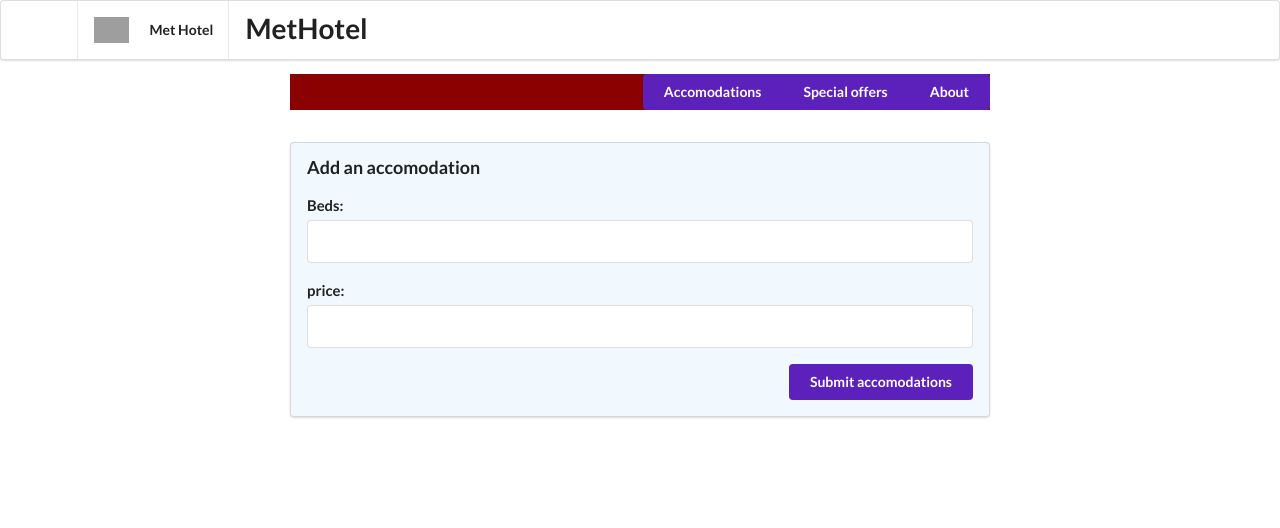
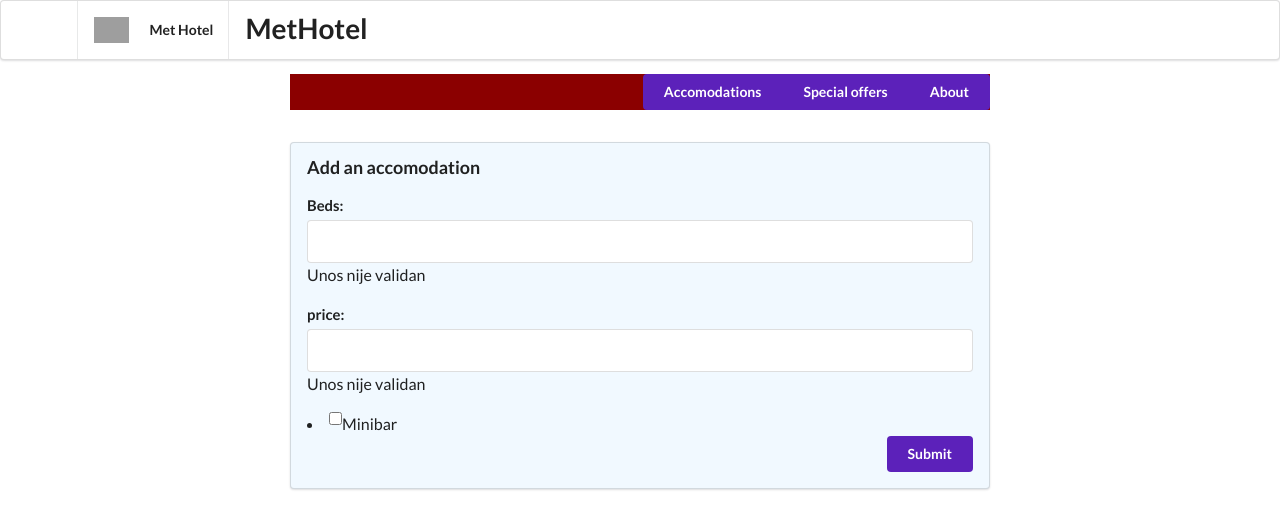
Before and after one commit to luzajic91/MetHotels, an Angular app: page / in a window 1280 px wide. Shown: the top 528 px of the page. Built offline with nearby package versions, Linux system fonts and the light colour scheme; grey boxes are pictures that could not be loaded.

Commit message:
DZ08
commit 8. domaceg zadatka

```diff
--- a/src/app/accomodation/accomodation.model.ts
+++ b/src/app/accomodation/accomodation.model.ts
@@ -2,11 +2,18 @@ export class Accomodation {
 
     beds: number;
     price: number;
+    minibar: boolean;
 
-    constructor(beds: number, price: number) {
-        this.beds = beds;
-        this.price = price;
+    constructor(beds: number, price: number, minibar?: boolean) {
+        if (minibar != null && minibar != false) {
+            this.beds = beds;
+            this.price = price * 1.5;
+        } else {
+            this.beds = beds;
+            this.price = price;
+        }
     }
+
     pricePerBed(): number {
         return this.price/this.beds;
     }
--- a/src/app/app.component.html
+++ b/src/app/app.component.html
@@ -1,16 +1,25 @@
 <app-navbarcomponent (display)="displayCont($event)"></app-navbarcomponent>
-<form class="ui large form segment">
+<form [formGroup]="myForm" (ngSubmit)="onSubmit(myForm.value)" class="ui large form segment" [class.error]="!myForm.valid">
     <h3 class="ui header">Add an accomodation</h3>
     <div class="field">
         <label for="beds">Beds:</label>
-        <input name="beds" #newbeds>
+        <input name="beds" #newbeds formControlName="bedsInput">
+        <div *ngIf="!myForm.controls['bedsInput'].valid">Unos nije validan</div>
     </div>
     <div class="field">
         <label for="price">price:</label>
-        <input name="price" #newprice>
+        <input name="price" #newprice formControlName="priceInput">
+        <div *ngIf="!myForm.controls['priceInput'].valid">Unos nije validan</div>
     </div>
-    <button (click)="addRoom(newbeds, newprice)" class="ui positive right floated button">
-        Submit accomodations
+    <div>
+        <li>
+            <input type="checkbox" name="minibar" formControlName="minibar">
+            <label for="minibar">Minibar</label>
+        </li>
+        <div *ngIf="myForm.controls['minibar'].value">Price will be increased by 50%!!</div>
+    </div>
+    <button type="submit" class="ui positive right floated button">
+        Submit
     </button>
 </form>
 <div *ngIf="dispCont[0]">
--- a/src/app/app.component.ts
+++ b/src/app/app.component.ts
@@ -1,6 +1,17 @@
-import { Component } from '@angular/core';
+import { StringMap } from '@angular/compiler/src/compiler_facade_interface';
+import { Component, OnInit } from '@angular/core';
+import { AbstractControl, FormBuilder, FormControl, FormGroup, Validators } from '@angular/forms';
 import { Accomodation } from './accomodation/accomodation.model';
 import { Preporuka } from './preporuka/preporuka.model';
+
+function customValidator(control: FormControl): { [s: string]: boolean } {
+  //if (/\d/.test(control.value)) {
+  if (control.value.length > 4) {
+    return {duzeJeOdCetiri: true};
+  } else {
+    return {kraceJeOdCetiri: true};
+  }
+}
 
 @Component({
   selector: 'app-root',
@@ -8,11 +19,15 @@ import { Preporuka } from './preporuka/preporuka.model';
   styleUrls: ['./app.component.css']
 })
 
-export class AppComponent {
+export class AppComponent implements OnInit {
 
   accomodations: Accomodation[];
   preporuke: Preporuka[];
   title = 'MetHotels';
+
+  myForm: FormGroup;
+  ru: AbstractControl;
+  rutri: AbstractControl;
 
   dispCont: boolean[] = [false, false, false];
 
@@ -22,22 +37,54 @@ export class AppComponent {
     return false;
   }
 
-  constructor() {
+  constructor(fb: FormBuilder) {
+
     this.accomodations = [
       new Accomodation(1, 100),
       new Accomodation(2, 200),
       new Accomodation(3, 300)
     ];
     this.preporuke = [
-      new Preporuka('Bed&Breakfast', 'Dorucak uz nocenje'),
+      new Preporuka('Bed & Breakfast', 'Dorucak uz nocenje'),
       new Preporuka('Tourist special', 'Ukljucena tura svih najbitnijih turistickih zamki')
     ];
   }
 
-  addRoom(beds: HTMLInputElement, price: HTMLInputElement): boolean {
-    console.log(`Adding room beds: ${beds.value} and link: ${price.value}`);
-    this.accomodations.push(new Accomodation(parseInt(beds.value), parseInt(price.value)));
+  onSubmit(value: any): boolean {
+
+    if (this.myForm.valid) {
+      this.accomodations.push(new Accomodation(value.bedsInput, value.priceInput, value.minibar));
+      console.log("accomodations done, price is "+value.priceInput);
+      return false;
+    }
+    console.log(this.myForm.controls['priceInput'].valid);
+    console.log(this.myForm.controls['bedsInput'].valid);
+    console.log(this.myForm.controls['minibar'].value);
+    console.log(this.myForm);
     return false;
   }
 
+  ngOnInit() {
+    this.myForm = new FormGroup({
+      bedsInput: new FormControl('', [Validators.required, this.customValidator2]),
+      priceInput: new FormControl('', [Validators.required, this.customValidator3]),
+      minibar: new FormControl()
+    });
+  }
+
+  customValidator2(control: FormControl) {
+    if (control.value > 10 || control.value < 1) {
+      return {"cant have more than 10 rooms": true};
+    } else {
+      return null;
+    }
+  }
+
+  customValidator3(control: FormControl) {
+    if (control.value < 100) {
+      return {"price cant be lower than 100": true};
+    } else {
+      return null;
+    }
+  }
 }
--- a/src/app/app.module.ts
+++ b/src/app/app.module.ts
@@ -7,6 +7,7 @@ import { AccomodationComponent } from './accomodation/accomodation.component';
 import { NavbarcomponentComponent } from './navbarcomponent/navbarcomponent.component';
 import { PreporukaComponent } from './preporuka/preporuka.component';
 import { KontaktComponent } from './kontakt/kontakt.component';
+import { FormsModule, ReactiveFormsModule } from '@angular/forms';
 
 @NgModule({
   declarations: [
@@ -18,7 +19,9 @@ import { KontaktComponent } from './kontakt/kontakt.component';
   ],
   imports: [
     BrowserModule,
-    AppRoutingModule
+    AppRoutingModule,
+    FormsModule,
+    ReactiveFormsModule
   ],
   providers: [],
   bootstrap: [AppComponent]
--- a/src/styles.css
+++ b/src/styles.css
@@ -53,3 +53,11 @@ ul.ui.list li:before {
     text-shadow: none;
     background-image: none;
 }
+
+input.ng-invalid.ng-touched.ng-dirty {
+  border: red 2px solid;
+}
+
+input:focus {
+  background-color: yellow;
+}
```
